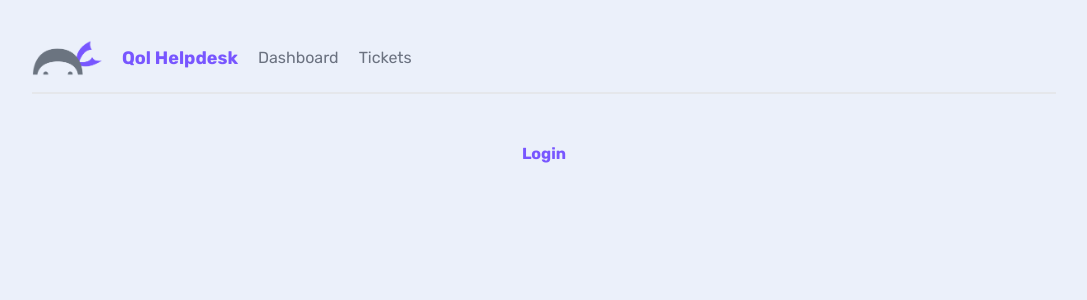
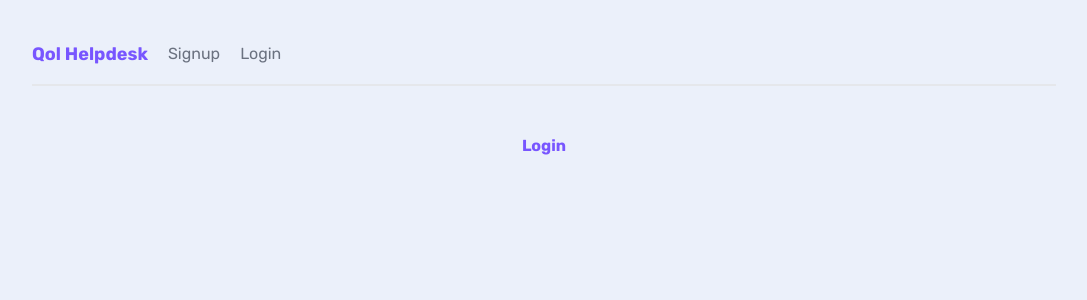
Before and after one commit to iqoll/helpdesk-app, a Next.js app: page /login in a window 1280 px wide. Shown: the top 300 px of the page, without its empty margins (96-1183 px from the left). Built offline with nearby package versions, Linux system fonts and the light colour scheme.

Commit message:
nested layout to separate dashboard and auth

```diff
--- /dev/null
+++ b/app/(auth)/layout.jsx
@@ -0,0 +1,14 @@
+import Link from 'next/link'
+
+export default function AuthLayout({ children }) {
+	return (
+		<>
+			<nav>
+				<h1>Qol Helpdesk</h1>
+				<Link href='/signup'>Signup</Link>
+				<Link href='/login'>Login</Link>
+			</nav>
+			{children}
+		</>
+	)
+}
--- /dev/null
+++ b/app/(dashboard)/layout.jsx
@@ -0,0 +1,10 @@
+import Navbar from '../components/Navbar'
+
+export default function DashboardLayout({ children }) {
+	return (
+		<>
+			<Navbar />
+			{children}
+		</>
+	)
+}
--- a/app/layout.jsx
+++ b/app/layout.jsx
@@ -1,8 +1,5 @@
 import './globals.css'
 import { Rubik } from 'next/font/google'
-
-// Components
-import Navbar from './components/Navbar'
 
 const rubik = Rubik({ subsets: ['latin'] })
 
@@ -14,10 +11,7 @@ export const metadata = {
 export default function RootLayout({ children }) {
 	return (
 		<html lang='en'>
-			<body className={rubik.className}>
-				<Navbar />
-				{children}
-			</body>
+			<body className={rubik.className}>{children}</body>
 		</html>
 	)
 }
```
